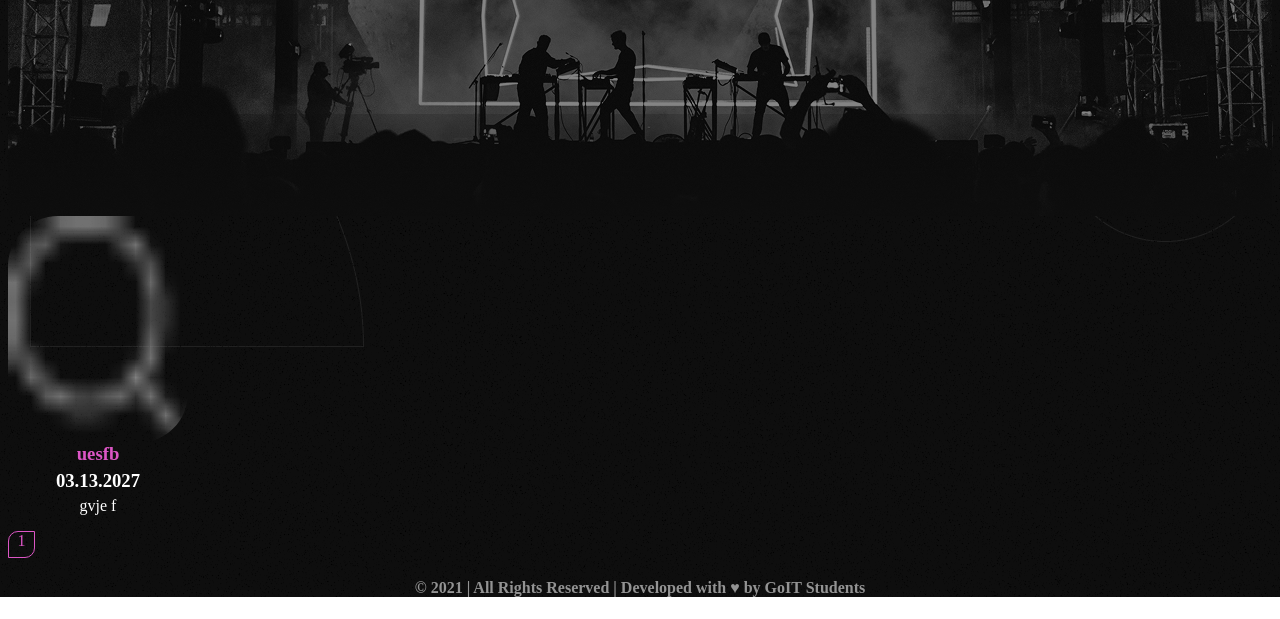
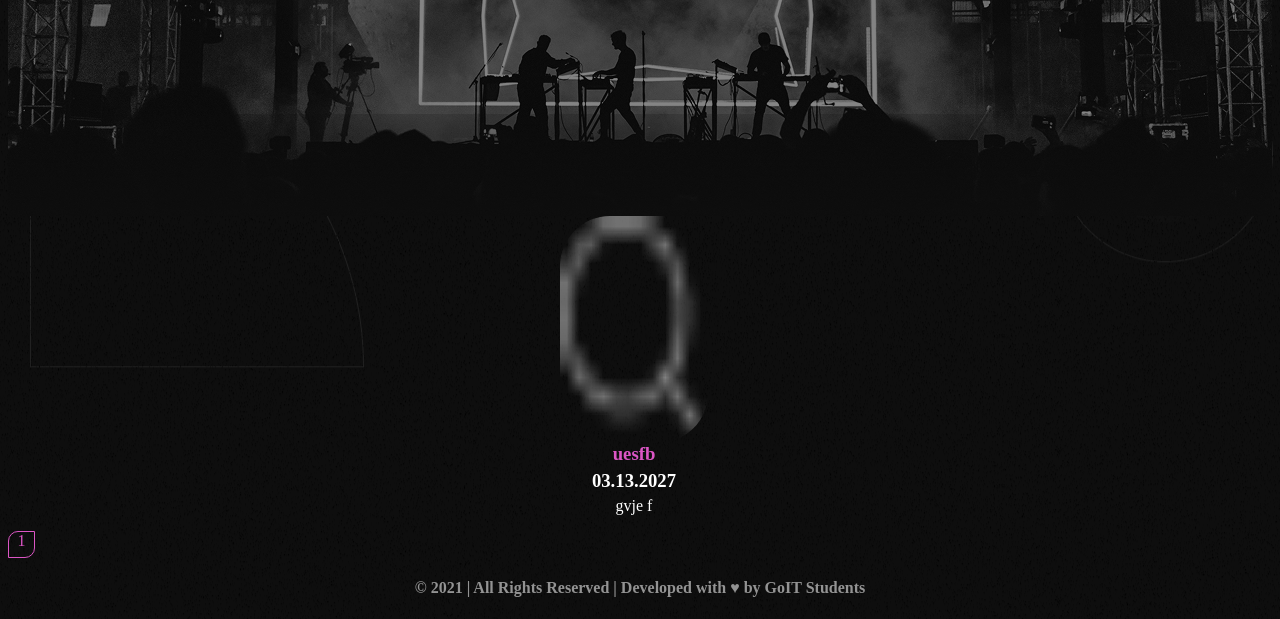
Before and after one commit to Andrieiev-Lev/diplome_project3, a website built with Vite: page vite-project/index.html in a window 1280 px wide. Shown: the part 238-857 px from the top of the page. Before the commit the page ends 835 px from the top, so only its background shows below. Built offline with nearby package versions, Linux system fonts and the light colour scheme; no server answers.

Commit message:
cards styles

```diff
--- a/vite-project/css/style.css
+++ b/vite-project/css/style.css
@@ -2,7 +2,6 @@
 
 body {
   background: url(../src/assets/bgBody.png) no-repeat center/cover;
-  height: 100vh;
 }
 
 .search {
@@ -97,18 +96,26 @@ body {
 
 .search-inputs-country-button-start {}
 
-.cards {}
+.cards {
+  display: flex;
+  justify-content: center;
+  flex-wrap: wrap;
+  padding: 0 173px 0 161px;
+  column-gap: 60px;
+  row-gap: 30px;
+}
 
 .cards-card {
   display: flex;
   flex-direction: column;
-  width: 180px;
+  width: 16%;
 }
 
 .cards-card-img {
-  width: 180px;
+  width: 100%;
   height: 227px;
   border-radius: 50px 0;
+  align-self: center;
 }
 
 .cards-card-title {
--- a/vite-project/src/main.js
+++ b/vite-project/src/main.js
@@ -53,7 +53,7 @@ paintMarkup()
 function renderPosts(posts) {
     const markup = posts.map((concert, index) => {
         const imageUrl = concert.images && concert.images.length > 0 ? concert.images[0].url : 'https://via.placeholder.com/300'
-        return `<li>
+        return `<li class="cards-card">
             <img src="${imageUrl}" alt="${concert.name}" class="cards-card-img">
             <h3 class="cards-card-title">${concert.name}</h3>
             <h3 class="cards-card-time">${concert.dates.start.localDate}</h3>
```
Also changed, not shown: vite-project/public/style.scss (deleted, +0 -59 lines).
